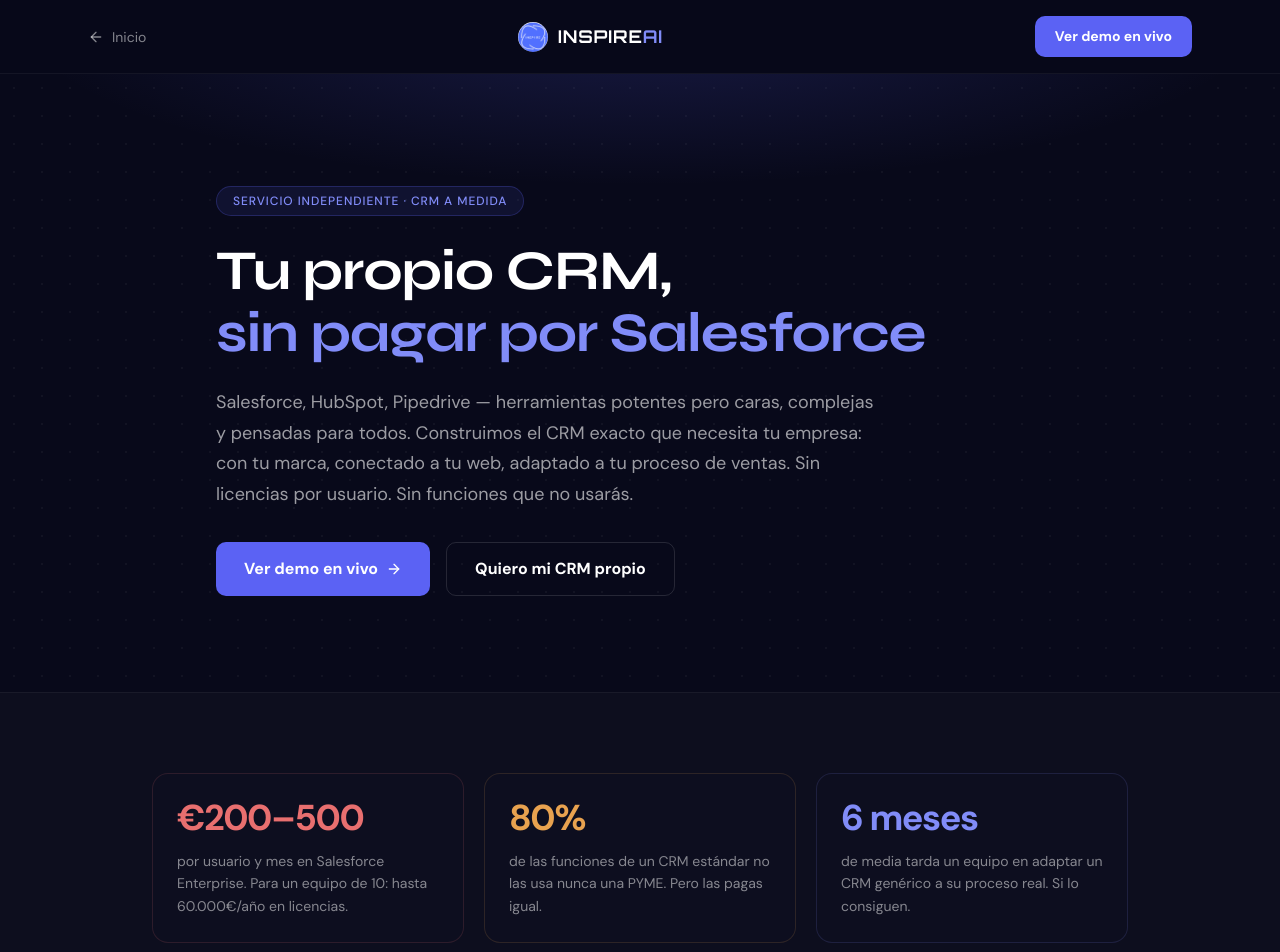
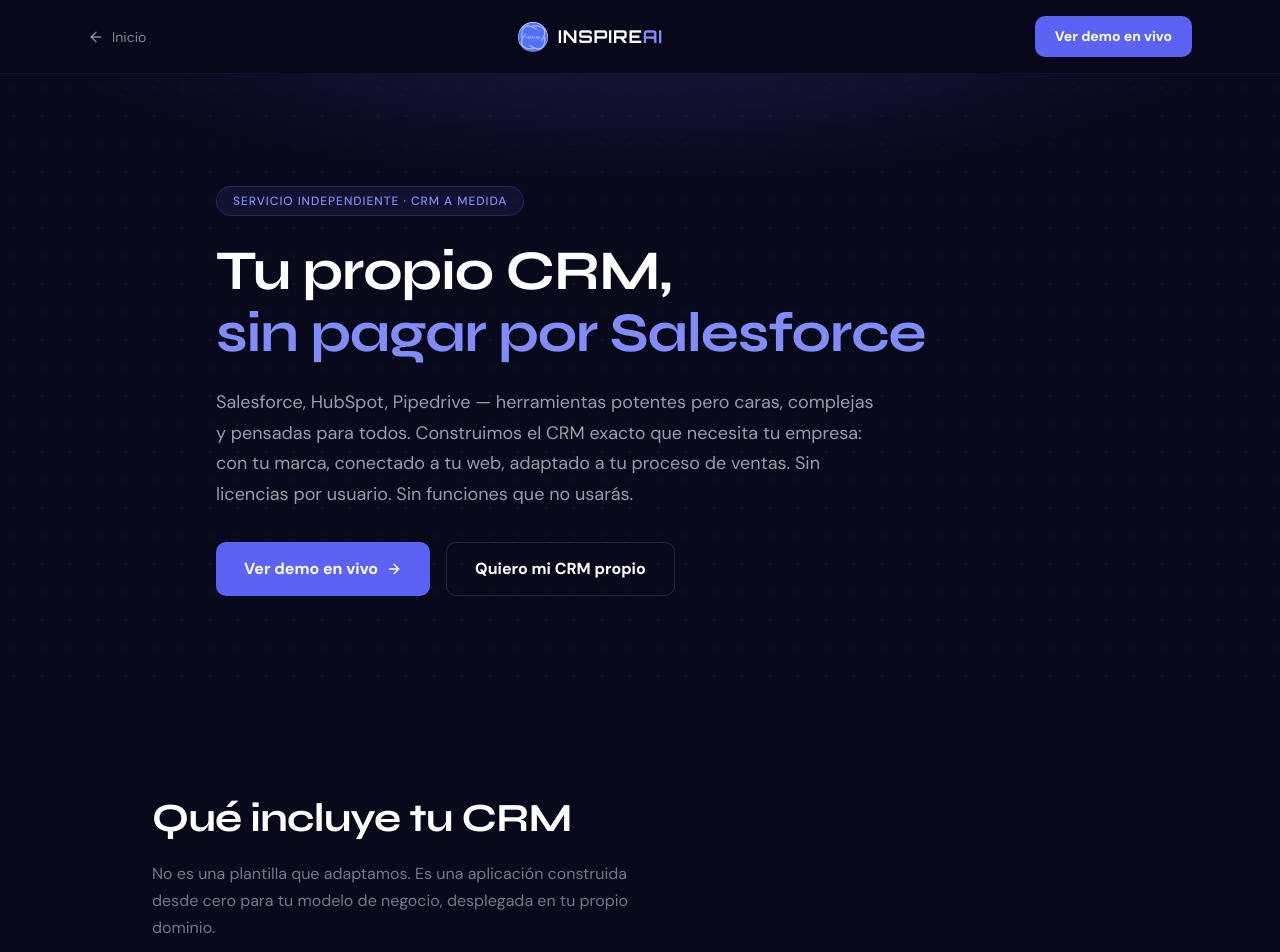
Before and after one commit to inspireai360/InspireAI, a Next.js app: page /formacion-ia-equipos in a window 1280 px wide. Shown: the top 952 px of the page. Built offline with nearby package versions, Linux system fonts and the light colour scheme.

Commit message:
fix: eliminar stat cards confusas de CRM landing

```diff
--- a/app/formacion-ia-equipos/page-client.tsx
+++ b/app/formacion-ia-equipos/page-client.tsx
@@ -55,25 +55,6 @@ export default function CRMPersonalizado() {
                 Quiero mi CRM propio
               </button>
             </motion.div>
-          </motion.div>
-        </div>
-      </section>
-
-      {/* El problema con los CRM genéricos */}
-      <section className="py-16 md:py-20" style={{ background:"rgba(255,255,255,0.02)", borderTop:"1px solid rgba(255,255,255,0.05)" }}>
-        <div className="mx-auto px-6 max-w-5xl">
-          <motion.div initial="hidden" whileInView="visible" viewport={{ once:true }} variants={stagger}
-            className="grid md:grid-cols-3 gap-5">
-            {[
-              { num:"€200–500", label:"por usuario y mes en Salesforce Enterprise. Para un equipo de 10: hasta 60.000€/año en licencias.", color:"#E86F6F" },
-              { num:"80%", label:"de las funciones de un CRM estándar no las usa nunca una PYME. Pero las pagas igual.", color:"#E8A24F" },
-              { num:"6 meses", label:"de media tarda un equipo en adaptar un CRM genérico a su proceso real. Si lo consiguen.", color:"#818CF8" },
-            ].map((s,i) => (
-              <motion.div key={i} variants={fadeUp} className="rounded-2xl p-6" style={{ background:"#0D0E1F", border:`1px solid ${s.color}25` }}>
-                <div className="text-4xl font-bold mb-3" style={{ color:s.color, letterSpacing:"-0.04em" }}>{s.num}</div>
-                <p className="text-sm leading-relaxed" style={{ color:"rgba(255,255,255,0.5)" }}>{s.label}</p>
-              </motion.div>
-            ))}
           </motion.div>
         </div>
       </section>
```
